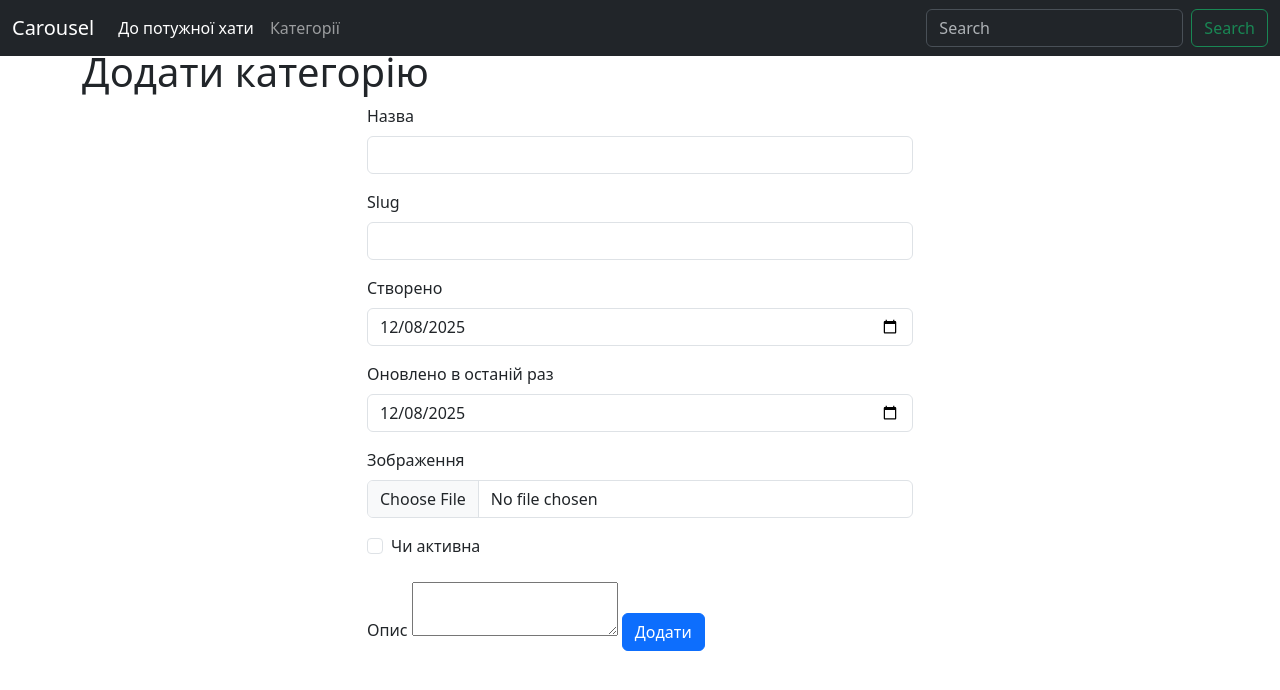
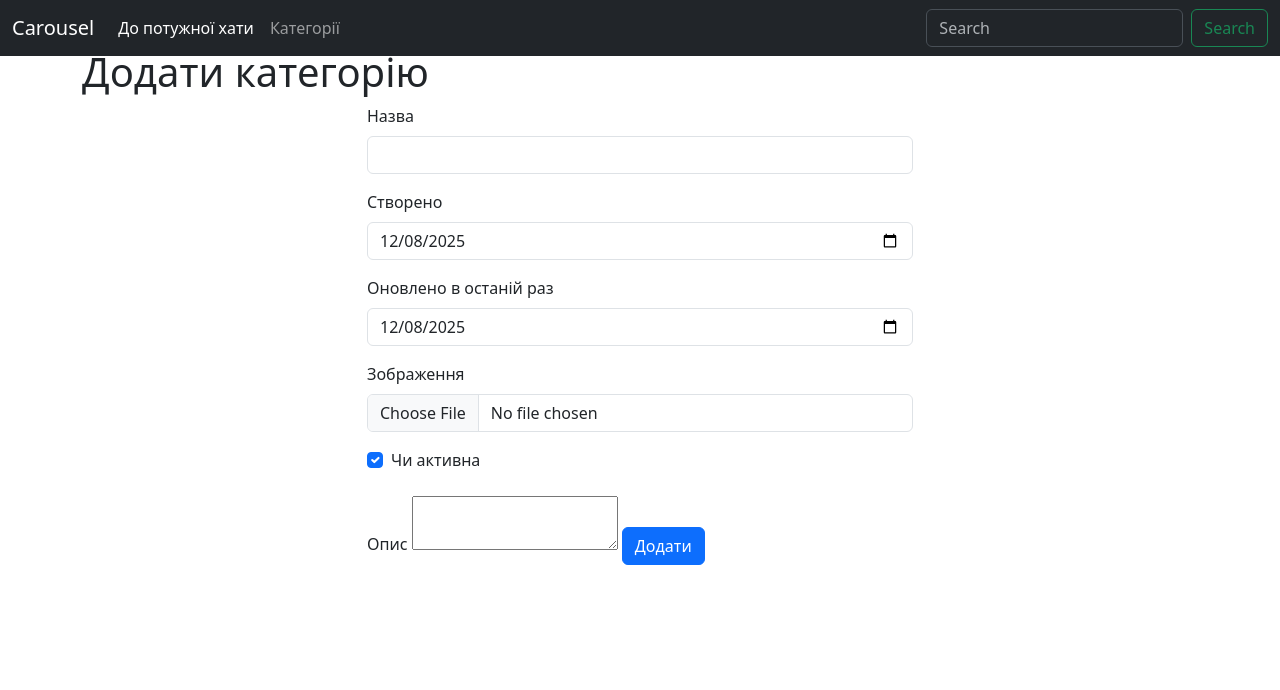
Before and after one commit to Fraspess/DjangoPython, a Django app: page /categories/add in a window 1280 px wide. Shown: the top 690 px of the page. Run offline with Django 5.2, Linux system fonts and the light colour scheme; some libraries are stand-ins or nearby versions.

Commit message:
now you can debug this code

```diff
--- a/djangomvt/categories/templates/add_category.html
+++ b/djangomvt/categories/templates/add_category.html
@@ -5,24 +5,21 @@
   <div class="row">
     <form class="col-md-6 offset-md-3" method="post" enctype="multipart/form-data">
       {% csrf_token %}
+
+
       <div class="mb-3">
         <label for="name" class="form-label">Назва</label>
-        <input type="text" class="form-control" id="name" name="name" />
-      </div>
-
-      <div class="mb-3">
-        <label for="slug" class="form-label">Slug</label>
-        <input type="text" class="form-control" id="slug" name="slug" />
+        <input type="text" class="form-control" id="name" name="name" required minlength="3" maxlength="20" />
       </div>
 
       <div class="mb-3">
         <label for="created_at" class="form-label">Створено</label>
-        <input type="date" class="form-control" id="created_at" name="created_at" />
+        <input type="date" class="form-control" id="created_at" name="created_at" required />
       </div>
 
       <div class="mb-3">
         <label for="updated_at" class="form-label">Оновлено в останій раз</label>
-        <input type="date" class="form-control" id="updated_at" name="updated_at" />
+        <input type="date" class="form-control" id="updated_at" name="updated_at" required />
       </div>
 
       <div class="mb-3">
@@ -45,6 +42,8 @@
 
   <script>
     var dateNow = new Date().toISOString().split('T')[0]
+    var isActive = document.getElementById('is_active')
+    isActive.checked = true
     document.getElementById('created_at').value = dateNow
     document.getElementById('updated_at').value = dateNow
   </script>
@@ -59,9 +58,10 @@
       })
     }
     const fileInput = document.getElementById('image')
-    fileInput.addEventListener('change', function() {
+    fileInput.addEventListener('change', function () {
       loadImage(this)
     })
     loadImage(fileInput)
   </script>
+
 {% endblock %}
--- a/djangomvt/categories/views.py
+++ b/djangomvt/categories/views.py
@@ -1,6 +1,8 @@
 from django.shortcuts import render
 from django.shortcuts import redirect
 from .models import Category
+from django.utils.text import slugify
+from unidecode import unidecode
 
 def show_categories(request):
     categories = Category.objects.all()
@@ -9,10 +11,11 @@ def show_categories(request):
 
 
 def add_category(request):
+    print(request)
     if request.method == "POST":
         category_name = request.POST.get("name")
+        category_slug = slugify(unidecode(category_name))
         category_description = request.POST.get("description")
-        category_slug = request.POST.get("slug")
         category_created_at = request.POST.get("created_at")
         category_updated_at = request.POST.get("updated_at")
         category_is_active = request.POST.get("is_active") == "checked"
--- a/djangomvt/manage.py
+++ b/djangomvt/manage.py
@@ -18,5 +18,6 @@ def main():
     execute_from_command_line(sys.argv)
 
 
+
 if __name__ == '__main__':
     main()
--- a/djangomvt/mysite/settings.py
+++ b/djangomvt/mysite/settings.py
@@ -57,7 +57,7 @@ TEMPLATES = [
     {
         'BACKEND': 'django.template.backends.django.DjangoTemplates',
         'DIRS': [
-            'templates'
+            BASE_DIR / 'templates'
         ],
         'APP_DIRS': True,
         'OPTIONS': {
```
Also changed, not shown: djangomvt/images/з1-700x700_qUY6AGJ.jpeg (added).
